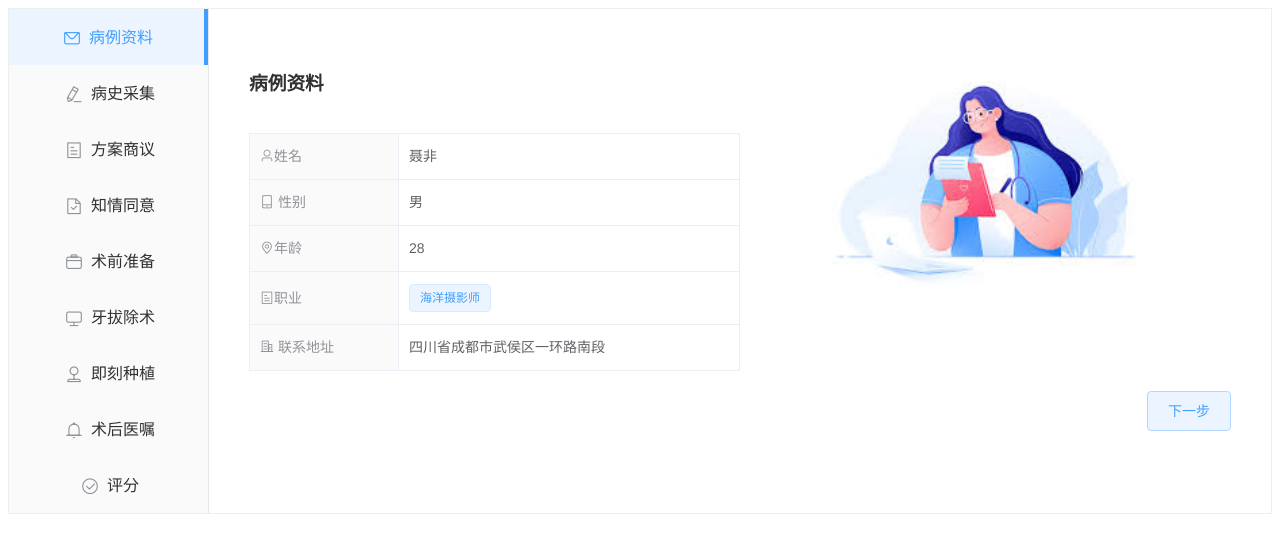
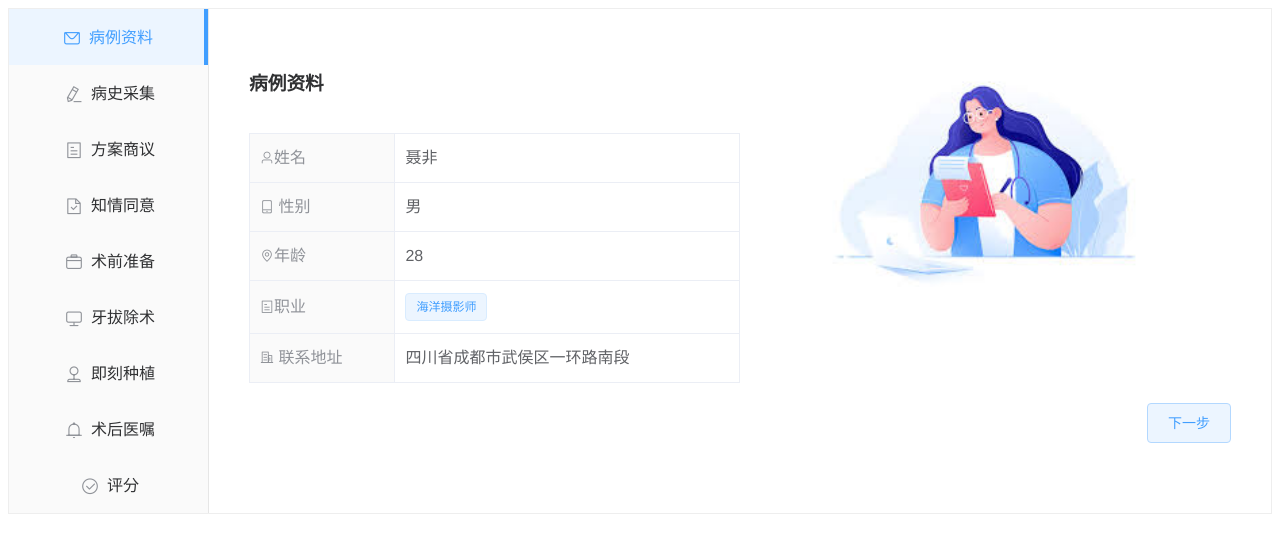
Before and after one commit to yinrouni/experiment-platform, a Vue app: page /#/test in a window 1280 px wide. Shown: the top 534 px of the page. Built offline with nearby package versions, Linux system fonts and the light colour scheme.

Commit message:
style: font size

```diff
--- a/src/assets/style.css
+++ b/src/assets/style.css
@@ -41,3 +41,7 @@
   box-sizing: border-box;
   flex-shrink: 0;
 } */
+
+.text{
+  font-size: medium;
+}
```
